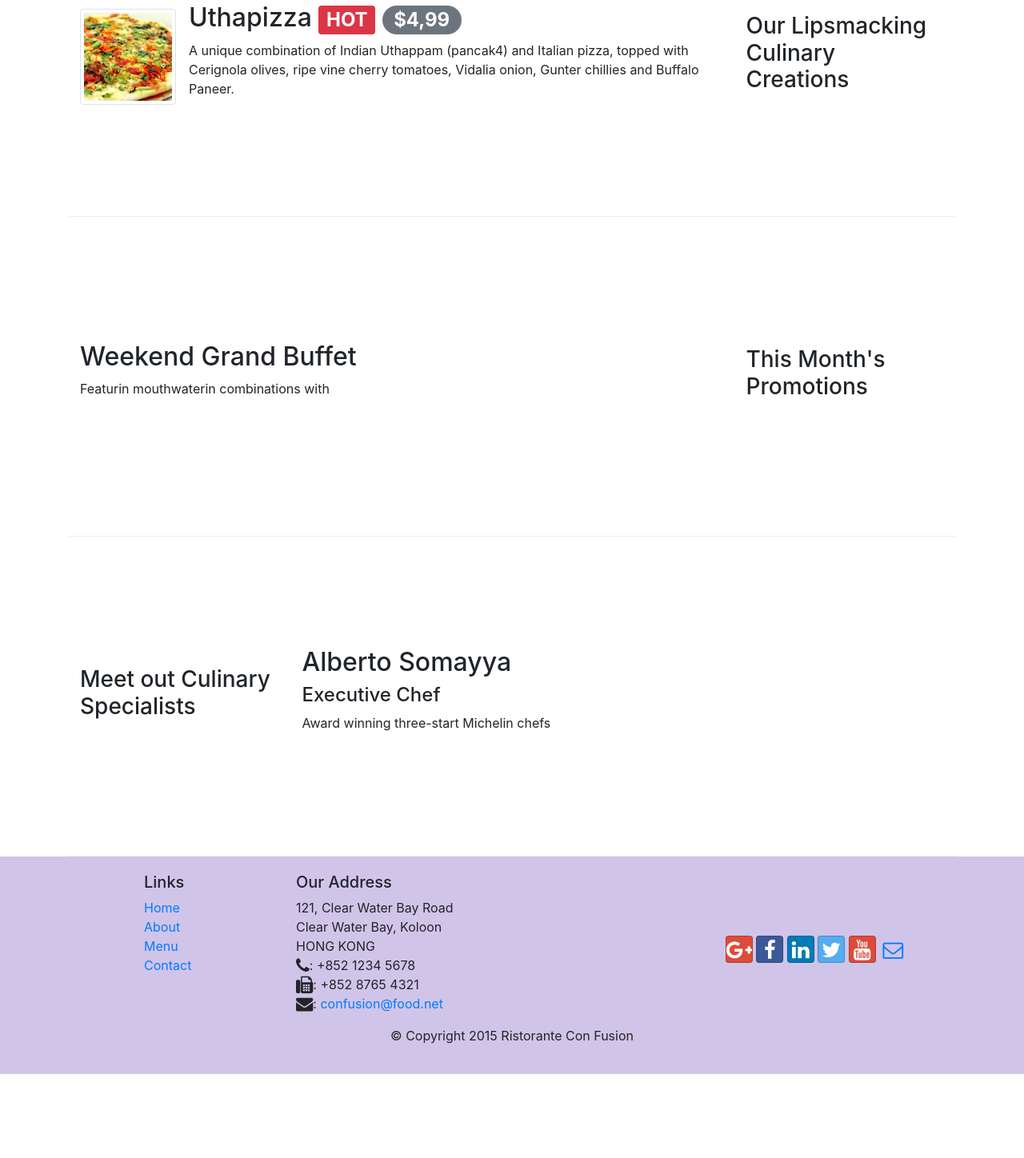
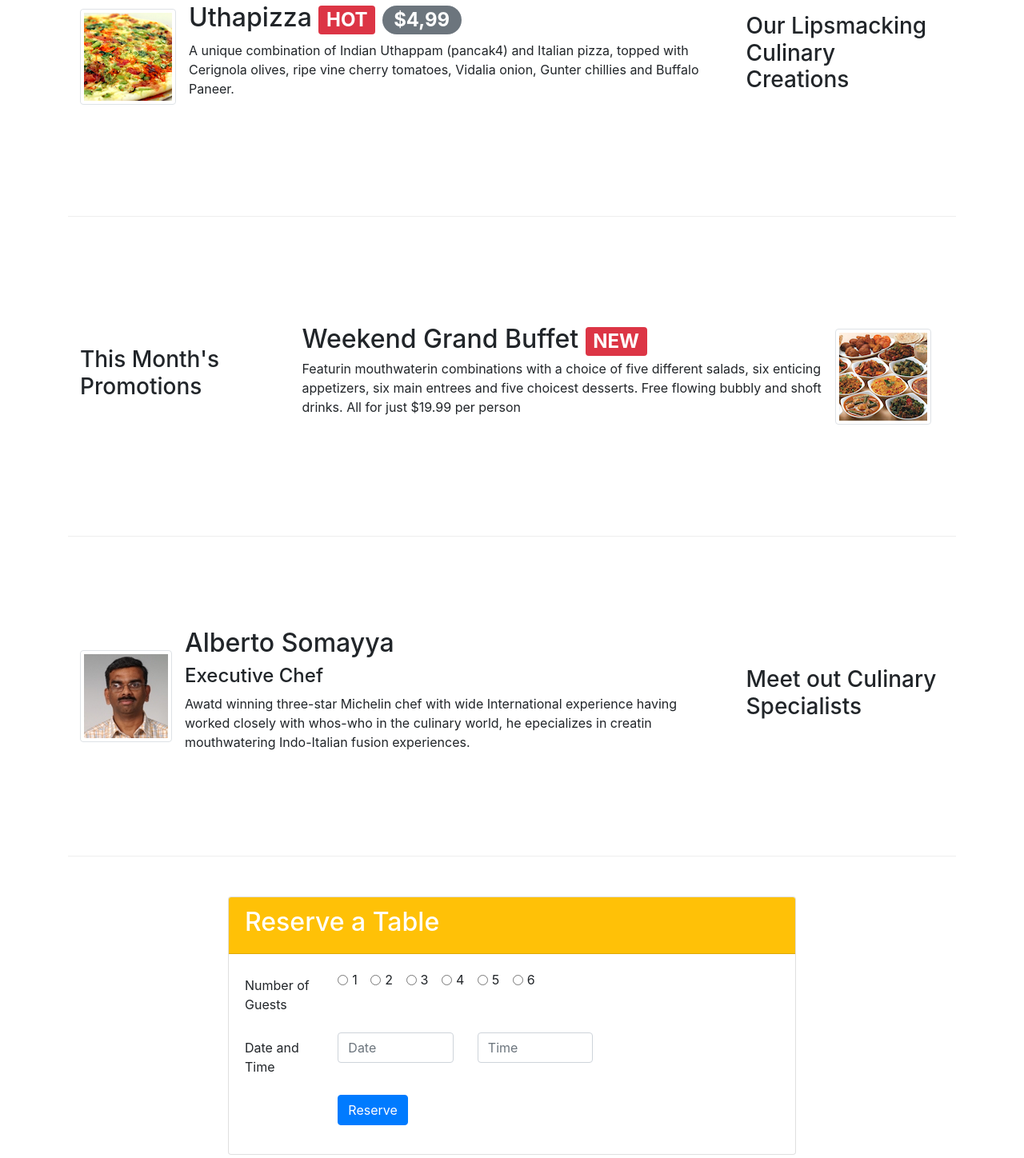
Before and after one commit to cruzito626/renta-auto-FE, a website: page index.html in a window 1280 px wide. Shown: the part 463-1911 px from the top of the page at 80% size. Before the commit the page ends 1806 px from the top, so only its background shows below. Drawn offline with nearby package versions, Linux system fonts and the light colour scheme.

Commit message:
asignment week 2

```diff
--- a/index.html
+++ b/index.html
@@ -42,12 +42,18 @@
         <div class="col-12 col-sm align-self-center">
           <img src="./img/logo.png" alt="logo" class="img-fluid">
         </div>
+        <div class="col-12 col-sm align-self-center" >
+          <a href="#reservation" class="btn btn-warning btn-block">Reserve a Table</a>
+      </div>
       </div>
     </div>
   </header>
 
   <div class="container">
     <div class="row row-content align-items-center">
+      <div class="col-12 col-sm-4 order-sm-last col-md-3">
+        <h3>Our Lipsmacking Culinary Creations</h3>
+      </div>
       <div class="col col-sm col-md">
         <div class="media">
           <img src="img/uthappizza.png" alt="Uthapizza" class="d-flex mr-3 img-thumbnail align-self-center">
@@ -61,29 +67,94 @@
           </div>
         </div>
       </div>
+    </div>
+
+    <div class="row row-content align-items-center">
       <div class="col-12 col-sm-4 col-md-3">
-        <h3>Our Lipsmacking Culinary Creations</h3>
+        <h3>This Month's Promotions</h3>
+      </div>
+      <div class="col col-sm col-md">
+        <div class="media">
+          <div class="media-body">
+            <h2 class="mt-0 mb-1">
+              Weekend Grand Buffet
+              <span class="badge badge-danger">NEW</span>
+            </h2>
+            <p class="d-none d-sm-block">Featurin mouthwaterin combinations with a choice of five different salads, six enticing appetizers, six main entrees and five choicest desserts. Free flowing bubbly and shoft drinks. All for just $19.99 per person</p>
+          </div>
+          <img src="./img/buffet.png" class="d-flex mr-3 img-thumbnail align-self-center" alt="buffet">
+        </div>
       </div>
     </div>
 
     <div class="row row-content align-items-center">
       <div class="col-12 col-sm-4 order-sm-last col-md-3">
-        <h3>This Month's Promotions</h3>
+        <h3>Meet out Culinary Specialists</h3>
       </div>
-      <div class="col col-sm order-sm-first col-md">
-        <h2>Weekend Grand Buffet</h2>
-        <p>Featurin mouthwaterin combinations with</p>
+      <div class="col col-sm col-md">
+        <div class="media">
+          <img src="img/alberto.png" alt="alberto" class="d-flex mr-3 img-thumbnail align-self-center">
+          <div class="media-body">
+            <h2 class="mt-0">Alberto Somayya</h2>
+            <h4>Executive Chef</h4>
+            <p class="d-none d-sm-block">Awatd winning three-star Michelin chef with wide International experience having worked closely with whos-who in the culinary world, he epecializes in creatin mouthwatering Indo-Italian fusion experiences.</p>
+          </div>
+        </div>
       </div>
     </div>
 
-    <div class="row row-content align-items-center">
-      <div class="col-12 col-sm-4 col-md-3">
-        <h3>Meet out Culinary Specialists</h3>
-      </div>
-      <div class="col col-sm col-md">
-        <h2>Alberto Somayya</h2>
-        <h4>Executive Chef</h4>
-        <p>Award winning three-start Michelin chefs</p>
+    <div class="row row-content justify-content-center">
+      <div class="col-12 col-sm-8">
+        <div class="card">
+          <div class="card-header bg-warning text-white" id="reservation"><h2 class="mt-0">Reserve a Table</h2></div>
+          <div class="card-body">
+            <form action="" method="get">
+              <div class="form-group row">
+                <label for="numberOfGuests" class="col-md-2 col-form-label">Number of Guests</label>
+                <div class="col-md-10" id="numberOfGuests">
+                  <div class="form-check form-check-inline">
+                    <input class="form-check-input" type="radio" name="inlineRadioOptions" id="inlineRadio1" value="option1">
+                    <label class="form-check-label" for="inlineRadio1">1</label>
+                  </div>
+                  <div class="form-check form-check-inline">
+                    <input class="form-check-input" type="radio" name="inlineRadioOptions" id="inlineRadio2" value="option2">
+                    <label class="form-check-label" for="inlineRadio3">2</label>
+                  </div>
+                  <div class="form-check form-check-inline">
+                    <input class="form-check-input" type="radio" name="inlineRadioOptions" id="inlineRadio3" value="option3">
+                    <label class="form-check-label" for="inlineRadio3">3</label>
+                  </div>
+                  <div class="form-check form-check-inline">
+                    <input class="form-check-input" type="radio" name="inlineRadioOptions" id="inlineRadio4" value="option4">
+                    <label class="form-check-label" for="inlineRadio4">4</label>
+                  </div>
+                  <div class="form-check form-check-inline">
+                    <input class="form-check-input" type="radio" name="inlineRadioOptions" id="inlineRadio5" value="option5">
+                    <label class="form-check-label" for="inlineRadio5">5</label>
+                  </div>
+                  <div class="form-check form-check-inline">
+                    <input class="form-check-input" type="radio" name="inlineRadioOptions" id="inlineRadio6" value="option6">
+                    <label class="form-check-label" for="inlineRadio6">6</label>
+                  </div>
+                </div>
+              </div>
+              <div class="form-group row">
+                <label for="" class="col-md-2 col-form-label">Date and Time</label>
+                <div class="form-group col-md-3">
+                  <input class="form-control" type="text" name="date" id="date" placeholder="Date" >
+                </div>
+                <div class="form-group col-md-3">
+                  <input class="form-control" type="text" name="time" id="time" placeholder="Time" >
+                </div>
+              </div>
+              <div class="form-group row">
+                <div class="offset-md-2 col-md-10">
+                  <button type="submit" class="btn btn-primary">Reserve</button>
+                </div>
+              </div>
+            </form>
+          </div>
+        </div>
       </div>
     </div>
   </div>
```
Also changed, not shown: aboutus.html (+1 -1 lines).
